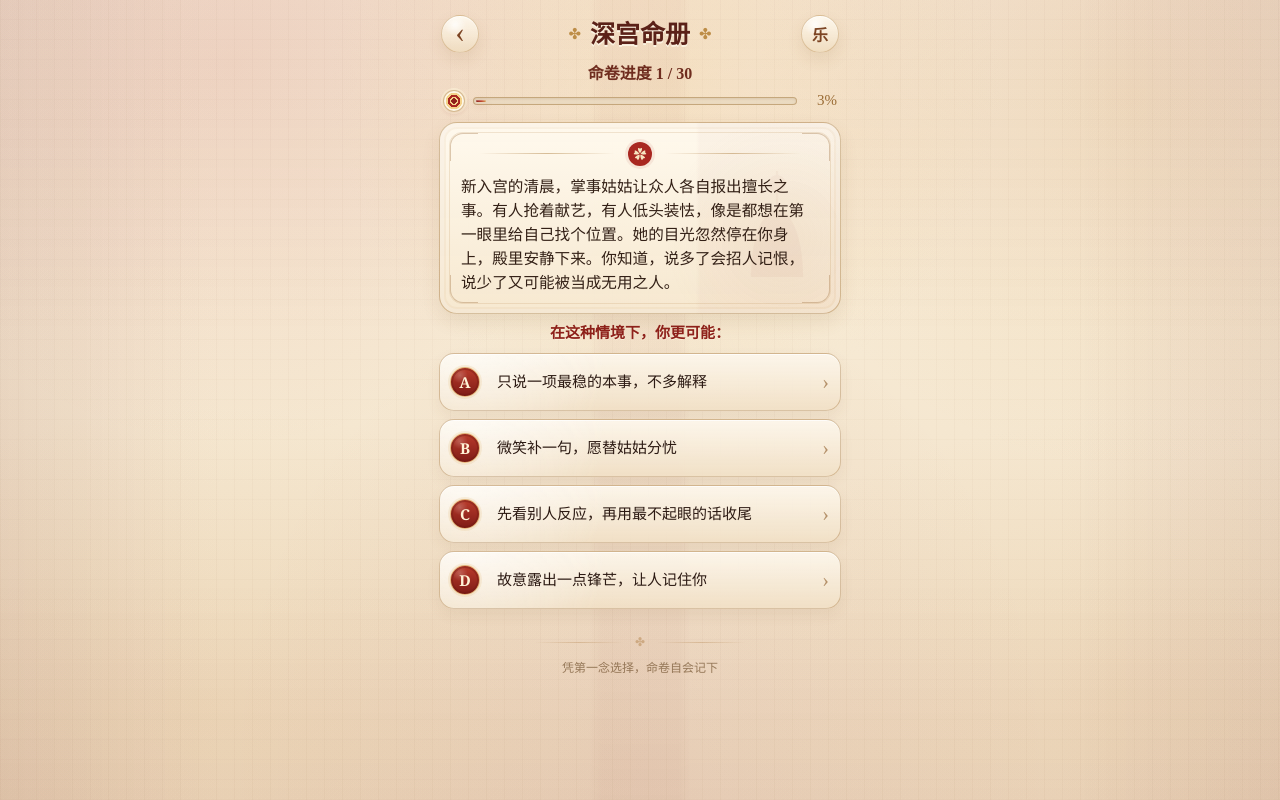
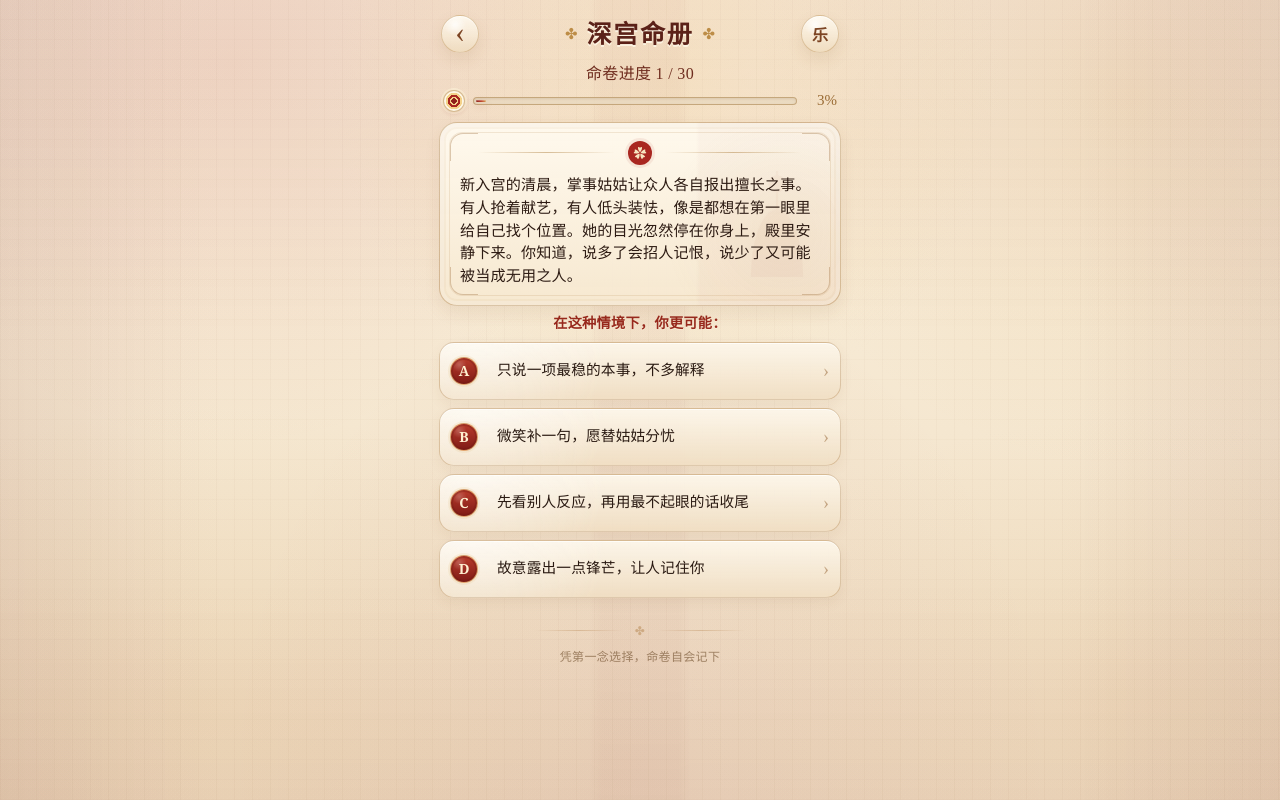
Before and after one commit to Jamescheng2022/shengongji-psych-test, a Next.js app: page /test in a window 1280 px wide. Built offline with nearby package versions, Linux system fonts and the light colour scheme.

Commit message:
style: refine test page typography and details

```diff
--- a/app/test-page.css
+++ b/app/test-page.css
@@ -2039,3 +2039,190 @@
     padding-top: 6px;
   }
 }
+
+/* Final typography and detail refinement: ancient-book tone without changing the flow. */
+.test-page {
+  font-family: "Noto Serif SC", "Songti SC", "STSong", "SimSun", serif;
+  text-rendering: optimizeLegibility;
+  -webkit-font-smoothing: antialiased;
+}
+
+.test-header__title h1 {
+  font-family: "Songti SC", "STSong", "KaiTi", "Noto Serif SC", serif;
+  letter-spacing: 0.07em;
+  font-weight: 700;
+}
+
+.test-header__ornament,
+.test-progress__text,
+.test-progress__percent,
+.test-decision-prompt,
+.test-choice-button__text,
+.test-bottom-hint {
+  font-family: "Noto Serif SC", "Songti SC", "STSong", "SimSun", serif;
+}
+
+.test-progress__text {
+  font-weight: 500;
+  letter-spacing: 0.02em;
+}
+
+.test-progress__percent {
+  font-weight: 500;
+}
+
+.test-scene-card {
+  height: clamp(170px, 22dvh, 204px);
+  padding: 16px 18px 14px;
+  border-color: rgba(163, 116, 58, 0.40);
+  box-shadow:
+    0 7px 16px rgba(118, 75, 34, 0.085),
+    inset 0 0 0 4px rgba(255, 255, 255, 0.22),
+    inset 0 0 0 6px rgba(183, 140, 83, 0.07);
+}
+
+.test-scene-card::before {
+  border-color: rgba(183, 140, 83, 0.18);
+}
+
+.test-scene-card::after {
+  opacity: 0.03;
+}
+
+.test-scene-card__content {
+  justify-content: center;
+}
+
+.test-scene-card__body {
+  padding-right: 3px;
+}
+
+.test-scene-card p {
+  font-family: "Noto Serif SC", "Songti SC", "STSong", "SimSun", serif;
+  color: #2d1b13;
+  font-size: 14.6px;
+  line-height: 1.46;
+  letter-spacing: 0.01em;
+}
+
+.test-decision-prompt {
+  margin: -2px 0 -1px;
+  color: #98291d;
+  font-size: 14px;
+  line-height: 1.32;
+  font-weight: 600;
+  letter-spacing: 0.02em;
+  text-shadow: 0 1px 0 rgba(255, 247, 224, 0.56);
+}
+
+.test-choice-button {
+  border-color: rgba(163, 116, 58, 0.34);
+  background:
+    radial-gradient(circle at 8% 0%, rgba(255, 255, 255, 0.42), transparent 36%),
+    linear-gradient(180deg, rgba(252, 246, 234, 0.96), rgba(240, 222, 195, 0.90));
+  box-shadow:
+    0 5px 13px rgba(118, 75, 34, 0.068),
+    inset 0 1px rgba(255, 255, 255, 0.68);
+}
+
+.test-choice-button--selected {
+  border-color: rgba(143, 33, 27, 0.66);
+  box-shadow:
+    0 8px 19px rgba(143, 33, 27, 0.12),
+    inset 0 0 0 1px rgba(185, 59, 43, 0.18);
+}
+
+.test-choice-button__seal {
+  width: 28px;
+  height: 28px;
+  color: #fff0d1;
+  font-size: 14px;
+  font-weight: 700;
+  border-color: rgba(244, 210, 138, 0.70);
+  box-shadow:
+    inset 0 0 0 2px rgba(109, 25, 18, 0.32),
+    0 0 0 2px rgba(215, 168, 90, 0.12);
+}
+
+.test-choice-button__text {
+  color: #2a1a12;
+  font-size: 14.7px;
+  line-height: 1.32;
+  font-weight: 500;
+  letter-spacing: 0.01em;
+}
+
+.test-choice-button__arrow {
+  color: rgba(148, 100, 52, 0.52);
+  font-size: 18px;
+}
+
+.test-bottom-hint {
+  color: rgba(111, 78, 43, 0.62);
+  letter-spacing: 0.03em;
+}
+
+@media (min-height: 780px) {
+  .test-scene-card {
+    height: clamp(182px, 23dvh, 214px);
+    padding: 18px 20px 16px;
+  }
+
+  .test-scene-card p {
+    font-size: 15.1px;
+    line-height: 1.50;
+  }
+
+  .test-decision-prompt {
+    font-size: 14.2px;
+  }
+}
+
+@media (max-width: 380px) {
+  .test-scene-card {
+    height: clamp(178px, 29dvh, 198px);
+    padding: 15px 15px 13px;
+  }
+
+  .test-scene-card p {
+    font-size: 13.8px;
+    line-height: 1.38;
+  }
+
+  .test-decision-prompt {
+    font-size: 13.2px;
+    line-height: 1.26;
+  }
+
+  .test-choice-button__seal {
+    width: 27px;
+    height: 27px;
+    font-size: 13.5px;
+  }
+
+  .test-choice-button__text {
+    font-size: 13.7px;
+    line-height: 1.28;
+  }
+}
+
+@media (max-height: 640px) {
+  .test-scene-card {
+    height: clamp(154px, 28dvh, 170px);
+    padding: 13px 14px 11px;
+  }
+
+  .test-scene-card p {
+    font-size: 12.8px;
+    line-height: 1.32;
+  }
+
+  .test-decision-prompt {
+    font-size: 12.6px;
+    line-height: 1.22;
+  }
+
+  .test-choice-button__text {
+    font-size: 13.2px;
+  }
+}
```
Also changed, not shown: 4 other files (tests, documents, lock files or other folders).
